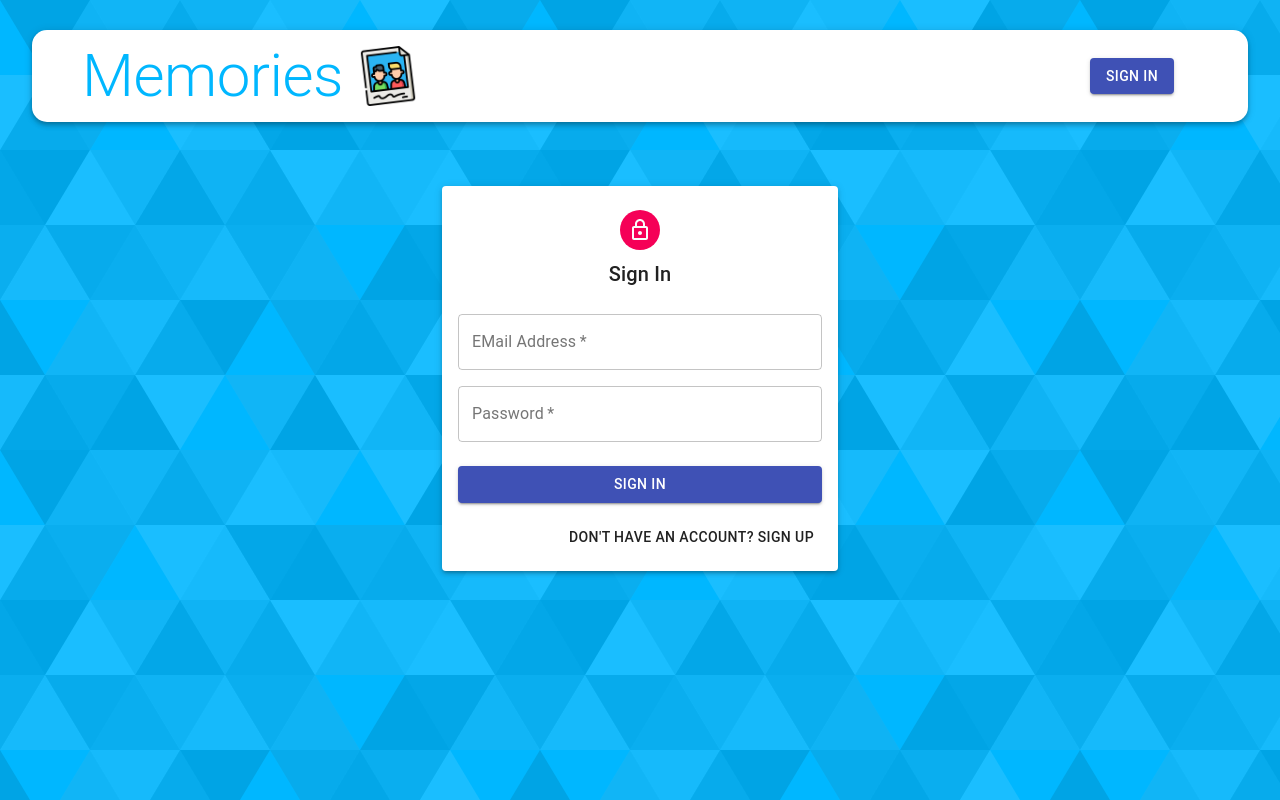
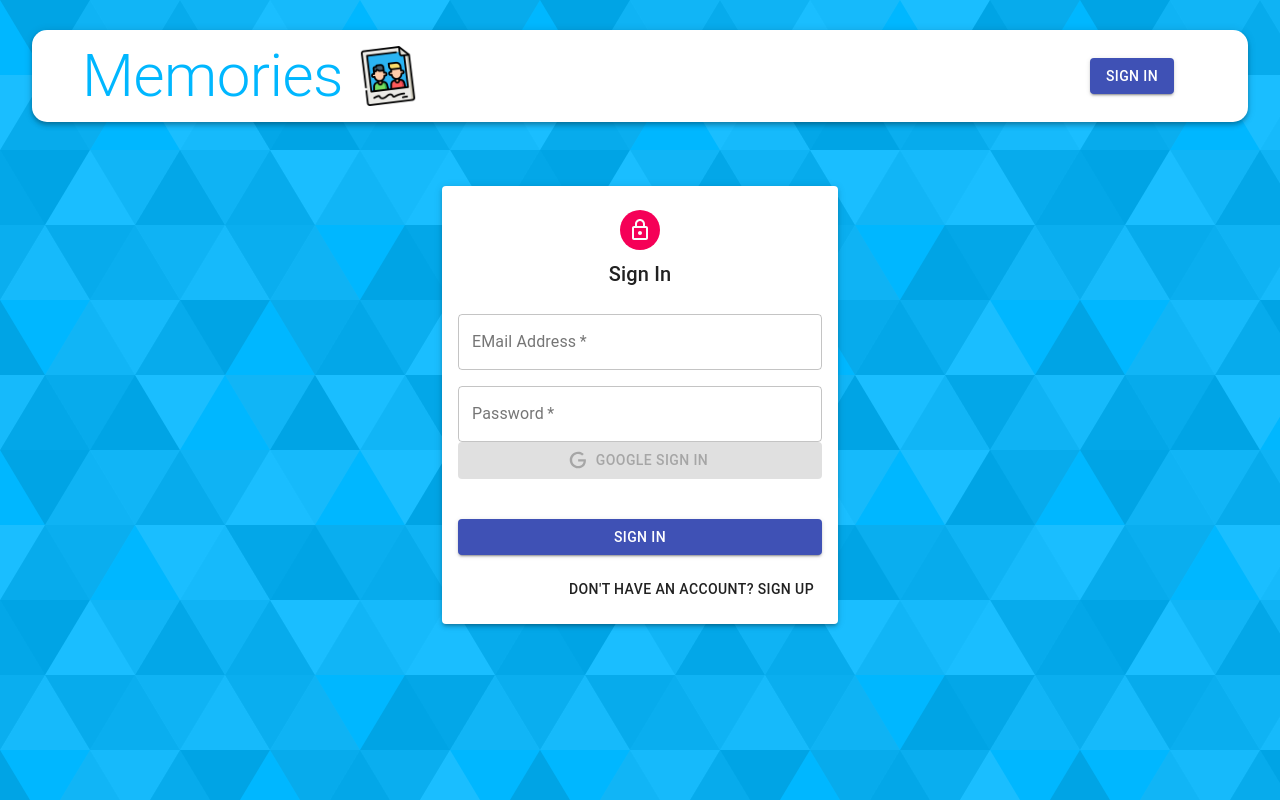
Before and after one commit to danielrubens/mern-social-media, a React (Create React App) app in the folder client/: page /auth in a window 1280 px wide. Built offline with nearby package versions, Linux system fonts and the light colour scheme.

Commit message:
GoogleLogin structured

```diff
--- a/client/src/components/Auth/Auth.js
+++ b/client/src/components/Auth/Auth.js
@@ -1,8 +1,10 @@
 import React, { useState } from 'react'
+import { GoogleLogin } from 'react-google-login'
 import { Avatar, Button, Paper, Grid, Typography, Container } from '@material-ui/core'
 import LockOutlinedIcon from '@material-ui/icons/LockOutlined'
 import useStyles from './styles'
 import Input from './Input'
+import Icon from './icon'
 
 const Auth = () => {
     const classes = useStyles()
@@ -25,6 +27,15 @@
       setIsSignup((prev) => !prev)
       handleShowPassword(false)
     }
+
+    const googleSuccess = (res) => {
+      console.log(res)
+    }
+
+    const googleFailure = () => {
+      console.log("Google Sign In was unsuccessful. Try again later")
+    }
+
   return (
     <Container component='main' maxWidth='xs'>
       <Paper className={classes.paper} elevation={3}>
@@ -47,6 +58,20 @@
                      type={showPassword ? 'text' : 'password'} handleShowPassword={handleShowPassword} />
               { isSignup && <Input name='confirmPassword' label='Repeat Password' handleChange={handleChange} type='password' /> }
             </Grid>
+            <GoogleLogin
+              clientId='GOOGLE_ID'
+              render={(renderProps) => (
+                <Button className={classes.googleButton} color='primary' fullWidth
+                        onClick={renderProps.onClick} disabled={renderProps.disabled}
+                        startIcon={<Icon />} variant='contained'
+                        >
+                          Google Sign In
+                </Button>
+              )}
+              onSuccess={googleSuccess}
+              onFailure={googleFailure}
+              cookiePolicy='single_host_origin'
+            />
             <Button type='submit' fullWidth variant='contained' color='primary' className={classes.submit}>
               {isSignup ? 'Sign Up' : 'Sign In'}
             </Button>
--- /dev/null
+++ b/client/src/components/Auth/icon.js
@@ -0,0 +1,12 @@
+import React from 'react';
+
+const icon = () => (
+  <svg style={{ width: '20px', height: '20px' }} viewBox="0 0 24 24">
+    <path
+      fill="currentColor"
+      d="M21.35,11.1H12.18V13.83H18.69C18.36,17.64 15.19,19.27 12.19,19.27C8.36,19.27 5,16.25 5,12C5,7.9 8.2,4.73 12.2,4.73C15.29,4.73 17.1,6.7 17.1,6.7L19,4.72C19,4.72 16.56,2 12.1,2C6.42,2 2.03,6.8 2.03,12C2.03,17.05 6.16,22 12.25,22C17.6,22 21.5,18.33 21.5,12.91C21.5,11.76 21.35,11.1 21.35,11.1V11.1Z"
+    />
+  </svg>
+);
+
+export default icon;
```
